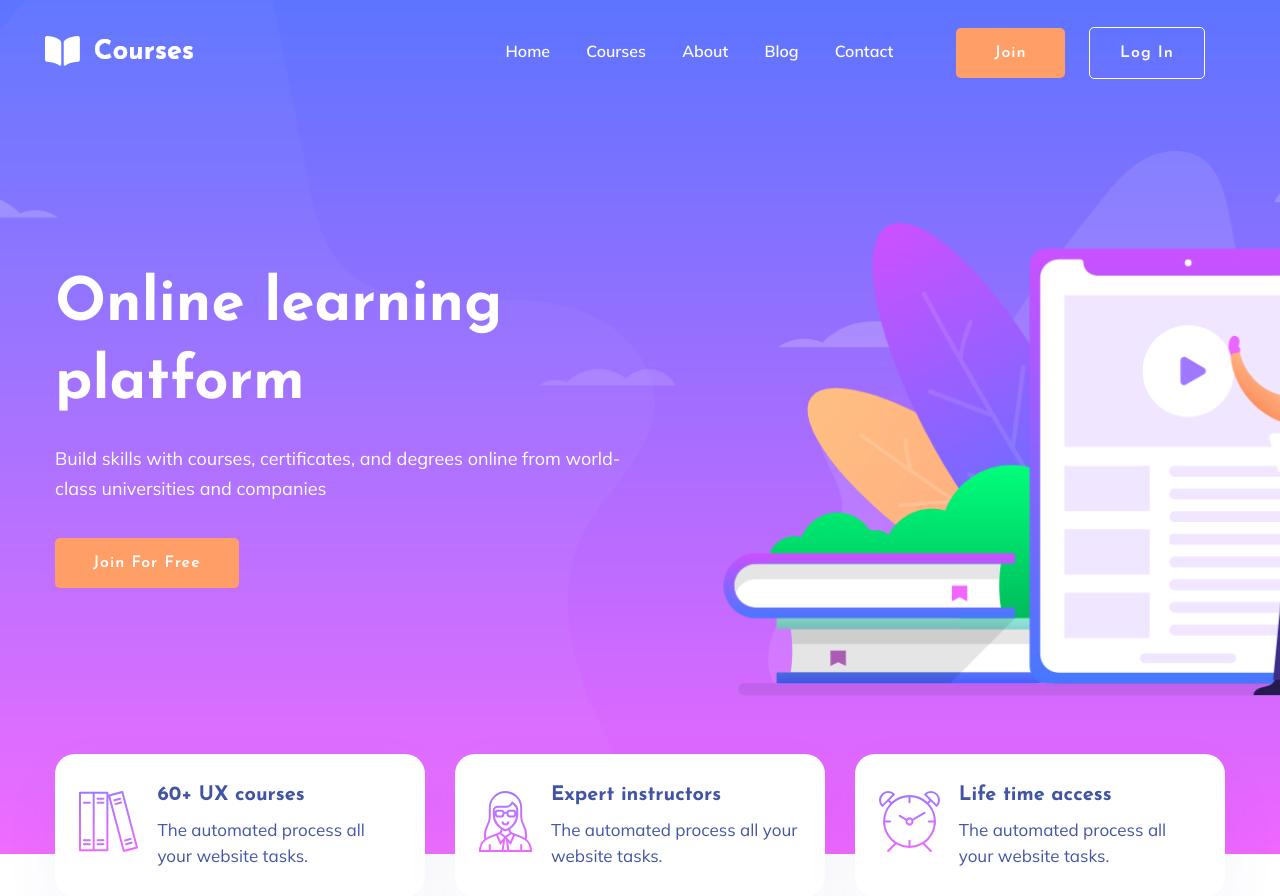
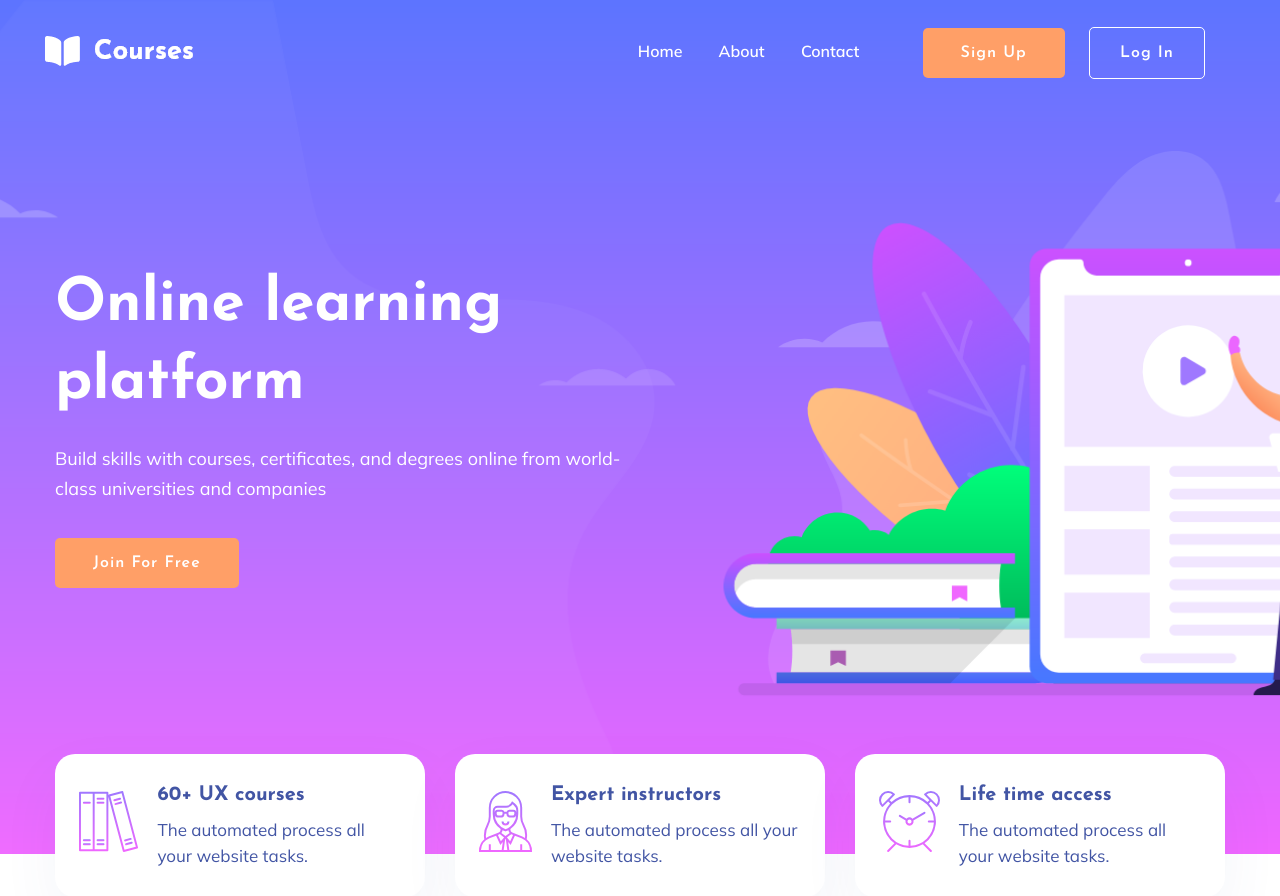
Before and after one commit to Pratiksha69/Quizapp, a Django app: page /index/ in a window 1280 px wide. Shown: the top 896 px of the page. Run offline with Django 3.2, Linux system fonts and the light colour scheme; some libraries are stand-ins or nearby versions.

Commit message:
aryan commit

```diff
--- a/Quiztech/urls.py
+++ b/Quiztech/urls.py
@@ -41,5 +41,6 @@ urlpatterns = [
     path('hello/',hello),
     path('verifyuser/',verify_user),
     path('checklogin/',checklogin),
+    path('resendotp/',resendotp),
 
 ]
--- a/webapp/templates/index.html
+++ b/webapp/templates/index.html
@@ -60,24 +60,16 @@
                                     <div class="main-menu d-none d-lg-block">
                                         <nav>
                                             <ul id="navigation">
-                                                <li class="active" ><a href="index.html">Home</a></li>
-                                                <li><a href="courses.html">Courses</a></li>
-                                                <li><a href="about.html">About</a></li>
-                                                <li><a href="#">Blog</a>
-                                                    <ul class="submenu">
-                                                        <li><a href="blog.html">Blog</a></li>
-                                                        <li><a href="blog_details.html">Blog Details</a></li>
-                                                        <li><a href="elements.html">Element</a></li>
-                                                    </ul>
-                                                </li>
-                                                <li><a href="contact.html">Contact</a></li>
+                                                <li class="active" ><a href="/index/">Home</a></li>
+                                                <li><a href="/about/">About</a></li>
+                                                <li><a href="/contact/">Contact</a></li>
                                                 <!-- Button -->
                                                 {% if checksession %}
                                                 <li class="button-header margin-left "><a href="#" class="btn">Create Quiz</a></li>
-                                                <li class="button-header"><a href="login.html" class="btn btn3">My Account</a></li>
+                                                <li class="button-header"><a href="/logout/" class="btn btn3">Logout</a></li>
                                                 {% else %}
-                                                <li class="button-header margin-left "><a href="#" class="btn">Join</a></li>
-                                                <li class="button-header"><a href="login.html" class="btn btn3">Log in</a></li>
+                                                <li class="button-header margin-left "><a href="/register/" class="btn">Sign Up</a></li>
+                                                <li class="button-header"><a href="/login/" class="btn btn3">Log in</a></li>
                                                 {% endif %}
 
                                             </ul>
--- a/webapp/templates/login.html
+++ b/webapp/templates/login.html
@@ -44,7 +44,7 @@
 
     <main class="login-body" data-vide-bg="/assets/img/login-bg.mp4">
         <!-- Login Admin -->
-        <form class="form-default" action="login-bg.mp4" method="POST">
+        <form class="form-default" action="/checklogin/" method="POST">
 
             <div class="login-form">
                 <!-- logo-login -->
--- a/webapp/templates/verified.html
+++ b/webapp/templates/verified.html
@@ -56,8 +56,8 @@
             <h2>Verified Email</h2>
 
             <div class="form-input">
-                <label for="name">Verified OTP</label>
-                <input  type="text" name="otp" placeholder="Enter OTP Here">
+                <label for="name">Enter OTP sent on your email</label>
+                <input  type="text" name="otp" placeholder="{{ msg|safe }}">
                 <input  type="hidden" value="{{ id|safe }}" name="id">
             </div>
             <div class="form-input pt-30">
--- a/webapp/views.py
+++ b/webapp/views.py
@@ -9,6 +9,7 @@ from webapp.myutil import *
 # Create your views here.
 def index(request):
 	dic={'checksession':checksession(request)}
+	print(dic)
 	return render(request, 'index.html',dic)
 def verified(request):
 	dic={'checksession':checksession(request)}
@@ -66,6 +67,7 @@ def verify_user(request):
 		sotp=request.session['OTP']
 		if uotp==sotp:
 			OrganizerData.objects.filter(Org_ID=orgid).update(Status='Active')
+			request.session['org_id'] = orgid
 			return redirect('/index/')
 		else:
 			dic={'id':orgid,'msg':'Incorrect OTP'}
@@ -90,7 +92,7 @@ def checklogin(request):
 		password=request.POST.get('password')
 		if OrganizerData.objects.filter(Org_Email=email,Org_Password=password).exists():
 			if OrganizerData.objects.filter(Org_Email=email,Status='Active').exists():
-				request.session['orgid']=OrganizerData.objects.filter(Org_Email=email)[0].Org_ID
+				request.session['org_id']=OrganizerData.objects.filter(Org_Email=email)[0].Org_ID
 				return redirect("/index/")
 			else:
 				orgobj=OrganizerData.objects.filter(Org_Email=email)[0]
@@ -102,7 +104,7 @@ def checklogin(request):
 				msg='''Your OTP is '''+otp+''',
 
 Thanks!'''
-				email=EmailMessage(sub,msg,to=[e])
+				email=EmailMessage(sub,msg,to=[orgobj.Org_Email])
 				email.send()
 				dic={'id':orgobj.Org_ID}
 				return render(request, 'verified.html',dic)
```
Also changed, not shown: db.sqlite3.
